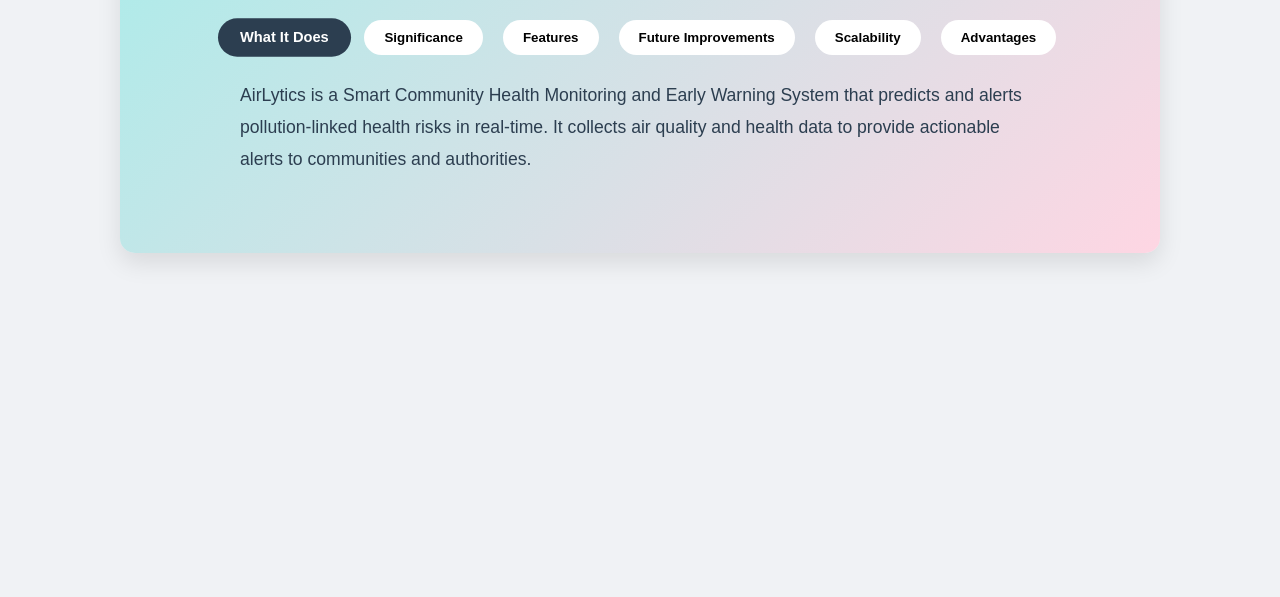
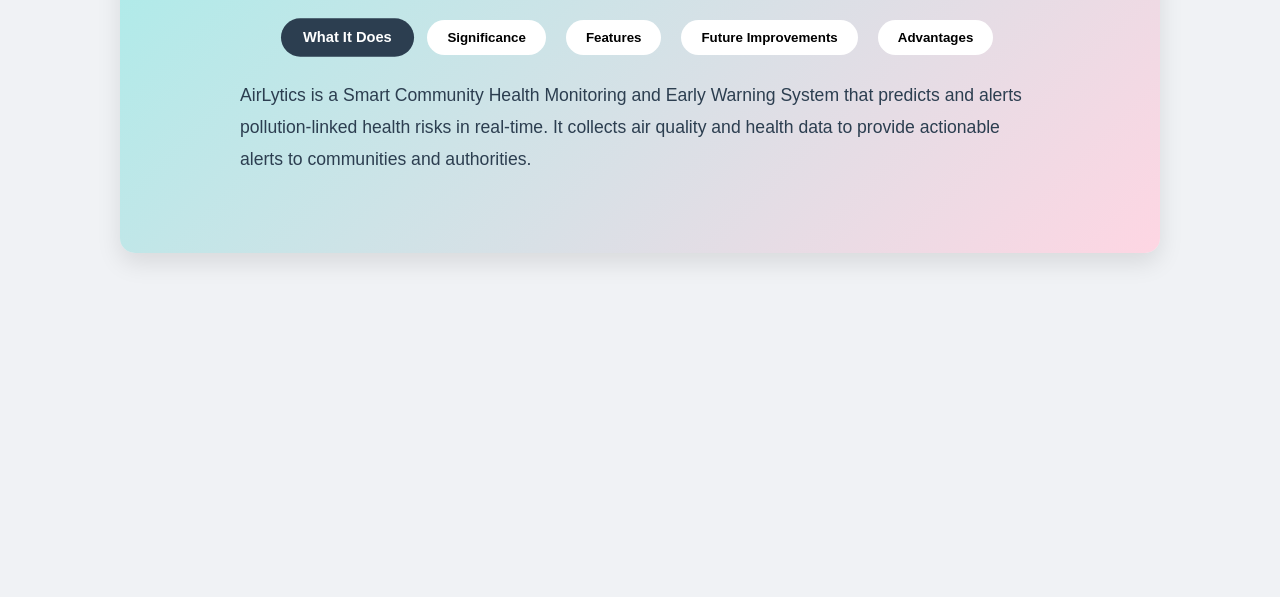
Before and after one commit to sankalp6115/AirLytics, a website: page about/index.html in a window 1280 px wide. Shown: the part 203-800 px from the top of the page. Drawn offline with Linux system fonts and the light colour scheme.

Commit message:
Repair of minor issue

```diff
--- a/about/index.html
+++ b/about/index.html
@@ -19,7 +19,6 @@
       <button class="tab-btn" data-tab="significance">Significance</button>
       <button class="tab-btn" data-tab="features">Features</button>
       <button class="tab-btn" data-tab="future">Future Improvements</button>
-      <button class="tab-btn" data-tab="scalability">Scalability</button>
       <button class="tab-btn" data-tab="advantages">Advantages</button>
     </div>
 
```
